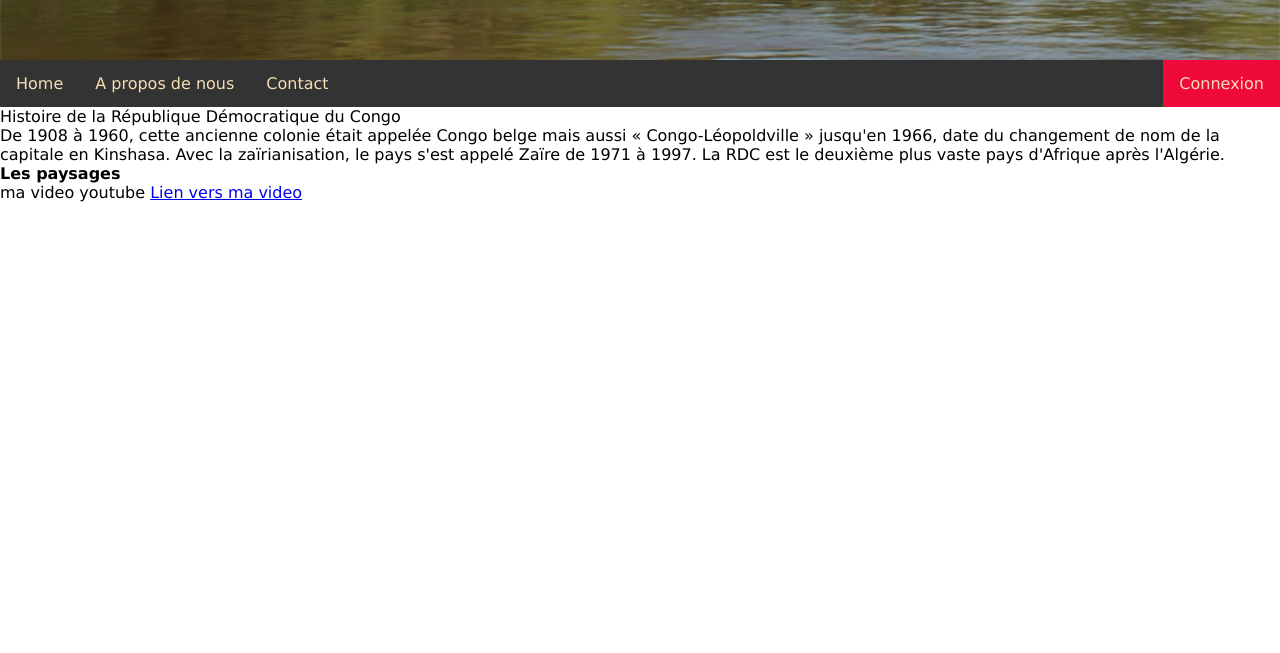
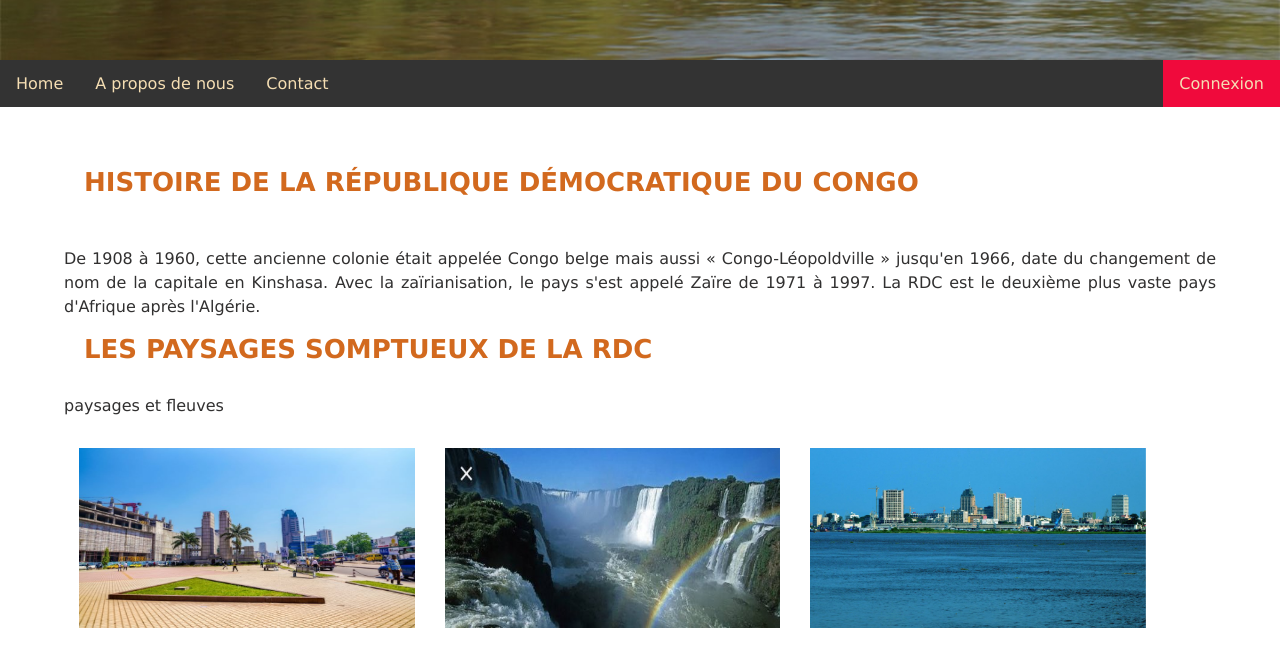
Before and after one commit to nella5/Congo-travel, a plain HTML site: page index.html in a window 1280 px wide. Shown: the part 490-1143 px from the top of the page. Before the commit the page ends 800 px from the top, so only its background shows below. Drawn offline with Linux system fonts and the light colour scheme.

Commit message:
ajout images-ajout contenu-style css

```diff
--- a/index.html
+++ b/index.html
@@ -1,5 +1,6 @@
 <!DOCTYPE html>
 <html lang="en">
+
 <head>
 	<meta charset="UTF-8">
 	<meta http-equiv="X-UA-Compatible" content="IE=edge">
@@ -7,18 +8,19 @@
 	<link rel="stylesheet" href="style.css">
 	<title>Document</title>
 </head>
+
 <body>
 	<div id="slider">
-<img src="images/Fleuve-Congo-paysage.jpg"  id="img">
+		<img src="images/Fleuve-Congo-paysage.jpg" id="img">
 
 		<div class="entête_titre">
 			<h1>Venez visiter la République Démocratique du Congo</h1>
 			Ces paysages <strong>magnifiques</strong> et <strong>merveilleux</strong>
 			<div id="rs">
 				<img src="images/youtube1.png" class="reseaux sociaux">
-		<img src="images/g-icon-whatsapp-grass-symbol.png"class="reseaux sociaux" >
+				<img src="images/g-icon-whatsapp-grass-symbol.png" class="reseaux sociaux">
 				<img src="images/facebook.png" class="reseaux sociaux">
-		<img src="images/twitter.png" class="reseaux sociaux" >
+				<img src="images/twitter.png" class="reseaux sociaux">
 			</div>
 		</div>
 
@@ -42,20 +44,47 @@
 	<div id="contenu">
 		<div class="titre_section">Histoire de la République Démocratique du Congo</div>
 		<p>
-	De 1908 à 1960, cette ancienne colonie était appelée Congo belge mais aussi « Congo-Léopoldville » jusqu'en 1966,
-	date du changement de nom de la capitale en Kinshasa. Avec la zaïrianisation, le pays s'est appelé Zaïre de 1971 à 1997.
+			De 1908 à 1960, cette ancienne colonie était appelée Congo belge mais aussi « Congo-Léopoldville » jusqu'en
+			1966,
+			date du changement de nom de la capitale en Kinshasa. Avec la zaïrianisation, le pays s'est appelé Zaïre de
+			1971 à 1997.
 			La RDC est le deuxième plus vaste pays d'Afrique après l'Algérie.
-
 		</p>
 
-<b class="titre_section">Les paysages</b>
+		<b class="titre_section">Les paysages somptueux de la Rdc</b>
+
+		<p>paysages et fleuves</p>
+
+		<div class="colonne">
+			<img src="images/gare-centrale-kinshasa-755x504.jpg" class="image" style="width:100%">
+			<div class="middle">
+				<div class="text"><strong>la gare centrale</strong></div>
+			</div>
+
+		</div>
+
+		<div class="colonne">
+			<img src="images/chutes boyama.jpg" class="image" style="width:100%">
+			<div class="middle">
+				<div class="text"><strong> Les chutes de BOYAMA</strong> </div>
+
+			</div>
+
+		</div>
+
+		<div class="colonne">
+			<img src="images/kiknshasa.jpg" class="image" style="width:100%">
+			<div class="middle">
+				<div class="text"><strong> Vue sur Kinshasa</strong> </div>
+
+			</div>
+
+		</div>
+
 	</div>
 
 
-
-
-ma video youtube <a href="https://www.youtube.com/watch?v=kNJiRUjQPiI">Lien vers ma video</a>
-
 	<script src="script.js" type="text/javascript"></script>
 </body>
+
 </html>
--- a/style.css
+++ b/style.css
@@ -34,8 +34,6 @@ body,html,*{
 	right: 0px;
 	top:0px;
 	position:absolute;
-	/*z-index: -20px;*/
-
 }
 
 .left{
@@ -45,10 +43,10 @@ body,html,*{
 	width: 60px;
 	height: 70px;
 
-}.left:hover{
-opacity: 1;
-
 }
+.left:hover{
+	opacity: 1;
+	}
 
 .right{
 	position:absolute;
@@ -57,25 +55,25 @@ opacity: 1;
 	width: 60px;
 	height: 70px;
 
-}.right:hover{
-opacity: 1;
-
 }
 
-/*-----------------style titre----------------*/
+.right:hover{
+	opacity: 1;
 
-.entête_titre{
-	background-color:wheat;
+	}
+
+/*--------Style titre---------*/
+.entête_titre {
+	background: rgb(233, 132, 16);
 	text-align: center;
-	color: darkgoldenrod;
+	color: rgb(141, 72, 23);
 	padding: 40px;
-	position:absolute;
+	position: absolute;
 	top:60%;
-	line-height: normal;
-
+	line-height:normal;
 }
 
-.entête_titre h1{
+.entête_titre  h1{
 	font-size: 40px;
 	line-height: normal;
 }
@@ -83,6 +81,7 @@ opacity: 1;
 #rs{
 	position:absolute;
 	text-align: center;
+
 }
 
 .sociaux{
@@ -103,7 +102,7 @@ ul{
 	margin: 0px;
 	padding: 0px;
 	overflow: hidden;
-	background-color:#333 ;
+	background-color:#333;
 }
 
 li{
@@ -125,3 +124,81 @@ background: #F00A3C;
 .active{
 	background: #F00A3C;
 }
+
+
+/*----------contenu----------*/
+
+#contenu{
+	width :90%;
+	margin-left: auto;
+	margin-right: auto;
+	border-bottom-width: 0px;
+	padding-top: 20px;
+	padding-right: 0px;
+	padding-left: 0px;
+	padding-bottom: 0px;
+
+}
+
+.titre_section{
+	font-size: 26px;
+	width: 90%; margin-top: 20px;
+	color: chocolate;
+	font-weight: bold;
+	text-transform: uppercase;
+	padding: 20px;
+
+}
+
+p{
+	text-align: justify;
+	line-height: 24px;
+	margin-top: 30px;
+	margin-bottom: 15px;
+	color:#313030;
+}
+
+.colonne{
+
+	position: relative;
+	float: left;
+	width: 30%;
+	min-height: 200px;
+	text-align: center;
+	margin:10px;
+	padding: 5px;
+}
+
+.image{
+	opacity: 1;
+	display: block;
+	width: 100%;
+	height: 180px;
+	transition:0,5s ease;
+	backface-visibility: hidden;
+}
+
+.middle{
+transition: 0,5s ease;
+opacity: 0;
+position: absolute;
+top: 50%;
+left:50%;
+transform: translate(-50%, -50%);
+}
+
+.text{
+	position:relative;
+	background: #F00A3C;
+	color: beige;
+	font-size: 16px;
+	padding:16px 32px;
+	cursor: pointer;
+}
+
+.colonne:hover .image{
+	opacity: 0.3;
+}
+.colonne:hover .middle{
+	opacity: 1;
+}
```
Also changed, not shown: images/chutes boyama.jpg (added), images/gare-centrale-kinshasa-755x504.jpg (added), images/kiknshasa.jpg (added). Lines whose indentation alone changed are shown as unchanged.
